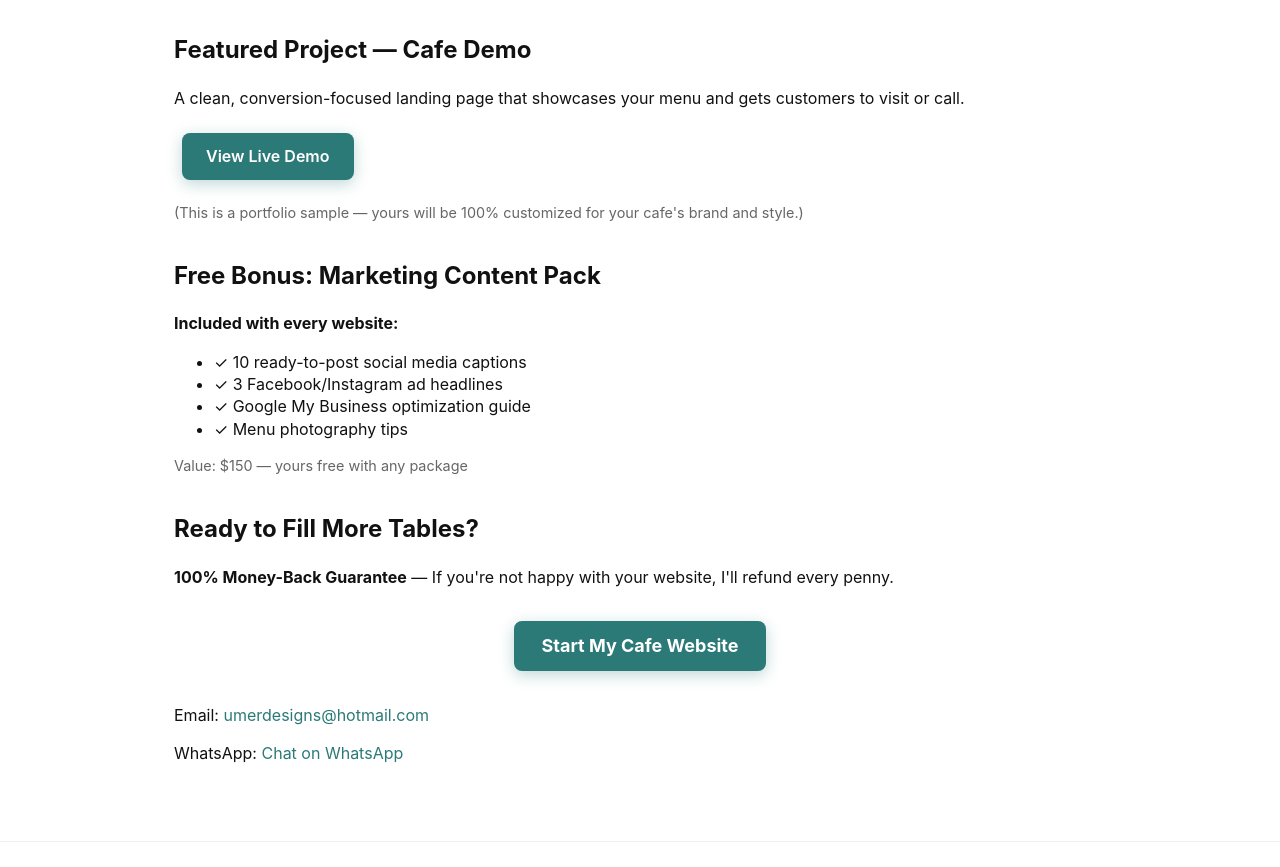
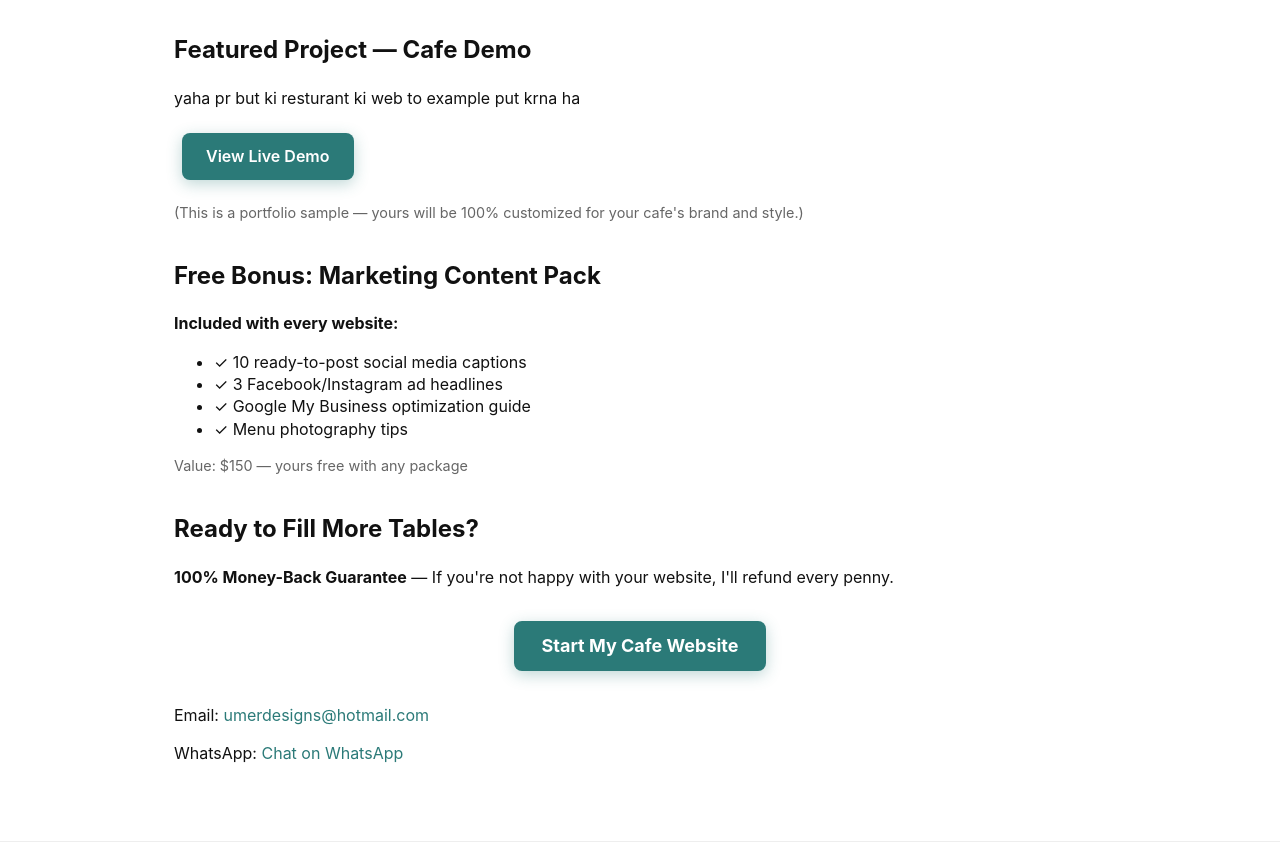
Before and after one commit to Umer-Designs/umer-portfolio, a plain HTML site: page index.html in a window 1280 px wide. Shown: the part 1560-2427 px from the top of the page. Drawn offline with Linux system fonts and the light colour scheme.

Commit message:
Update index.html

```diff
--- a/index.html
+++ b/index.html
@@ -351,7 +351,7 @@
     <!-- Projects Section -->
     <section id="projects">
       <h2>Featured Project — Cafe Demo</h2>
-      <p>A clean, conversion-focused landing page that showcases your menu and gets customers to visit or call.</p>
+      <p>yaha pr but ki resturant ki web to example put krna ha</p>
       <a class="demo-btn" href="https://clever-croquembouche-970c71.netlify.app/" target="_blank" rel="noopener">View Live Demo</a>
       <p class="small">(This is a portfolio sample — yours will be 100% customized for your cafe's brand and style.)</p>
     </section>
```
